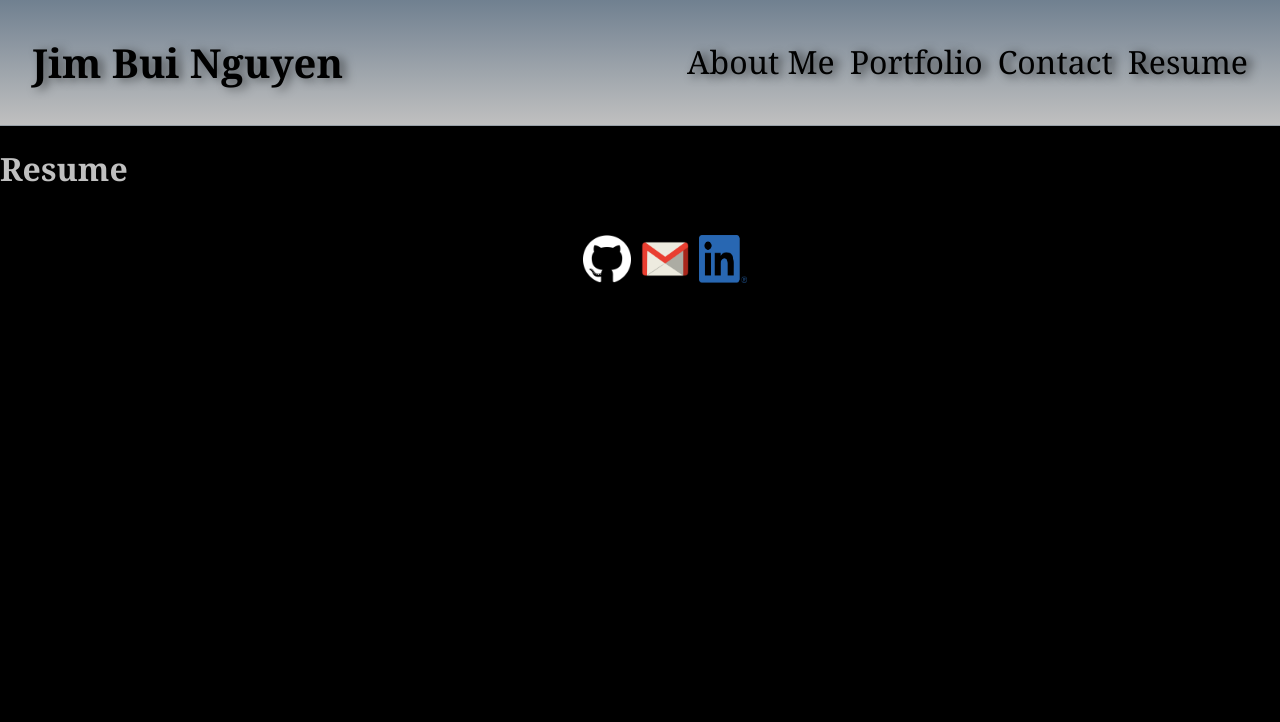
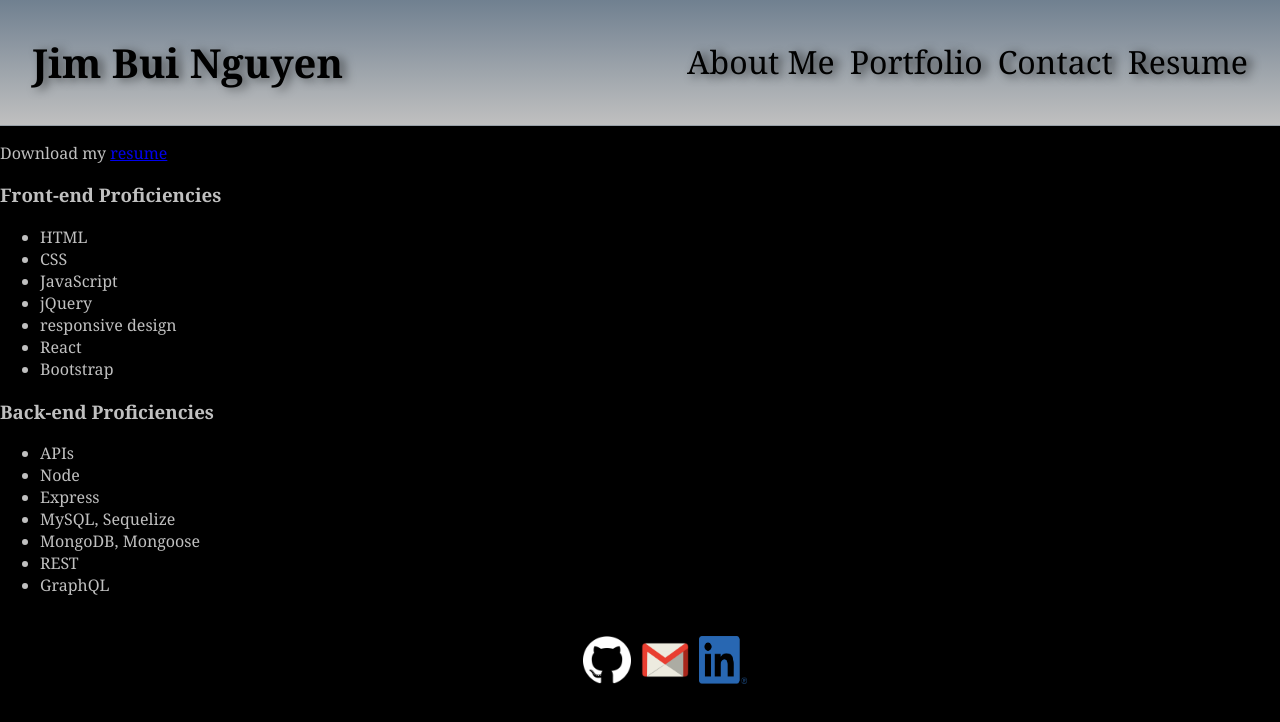
Before and after one commit to jimbn/Portfolio, a React (Create React App) app: page /Resume in a window 1280 px wide. Shown: the top 722 px of the page. Built offline with nearby package versions, Linux system fonts and the light colour scheme.

Commit message:
add resume

```diff
--- a/src/components/Resume/index.js
+++ b/src/components/Resume/index.js
@@ -1,12 +1,37 @@
 import React from "react";
 
-function Resume () {
 
-return(
-    <>
-        <h1>Resume</h1>
-    </>
-)
-};
+function Resume() {
+  return (
+    <section className="">
+      <div className="">
+      <p>
+        Download my <a href="https://www.linkedin.com/in/jim-nguyen-342798121/">resume</a>
+        </p>
+        <h3>Front-end Proficiencies</h3>
+        <ul className="">
+          <li>HTML</li>
+          <li>CSS</li>
+          <li>JavaScript</li>
+          <li>jQuery</li>
+          <li>responsive design</li>
+          <li>React</li>
+          <li>Bootstrap</li>
+        </ul>
+        <h3>Back-end Proficiencies</h3>
+        <ul className="">
+          <li>APIs</li>
+          <li>Node</li>
+          <li>Express</li>
+          <li>MySQL, Sequelize</li>
+          <li>MongoDB, Mongoose</li>
+          <li>REST</li>
+          <li>GraphQL</li>
+        </ul>
+      </div>
+    </section>
+  );
+}
+
 
 export default Resume;
```
